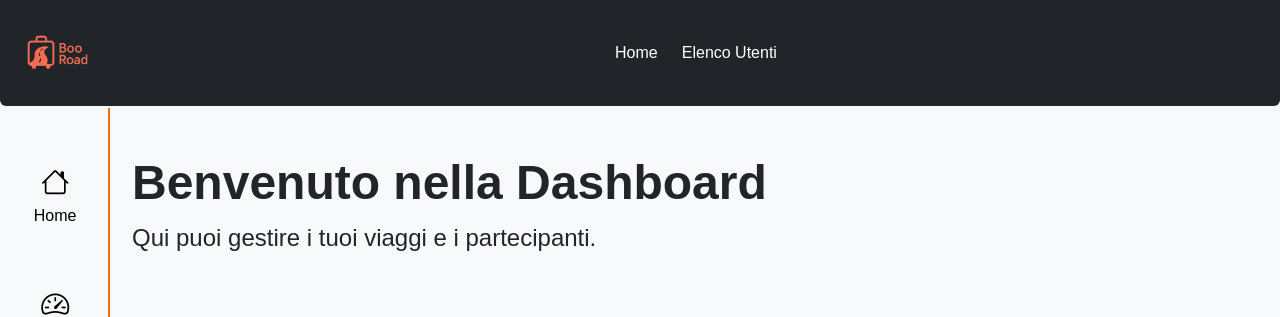
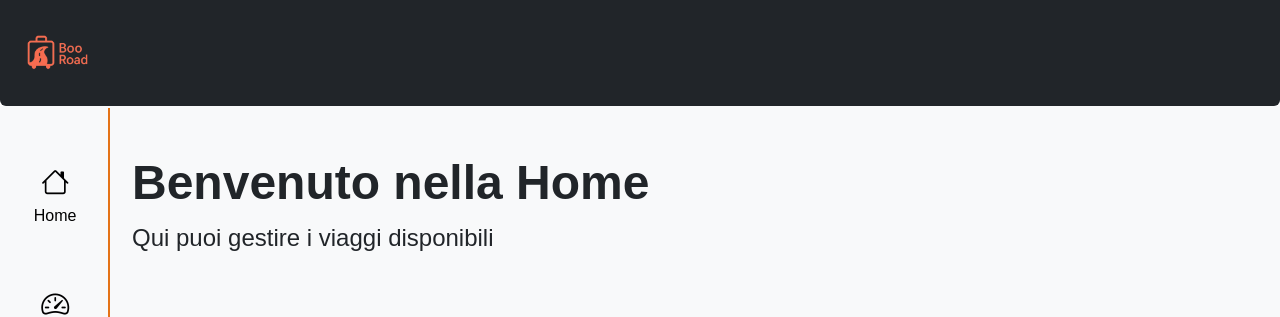
Before and after one commit to mattiacoli/BooRoad, a React (Vite) app: page / in a window 1280 px wide. Shown: the top 317 px of the page. Built offline with nearby package versions, Linux system fonts and the light colour scheme.

Commit message:
Refactor Header and Home components for improved clarity and update UsersContacts layout

```diff
--- a/src/components/Headers.jsx
+++ b/src/components/Headers.jsx
@@ -24,21 +24,7 @@ export default function Header() {
           <span className="navbar-toggler-icon"></span>
         </button>
 
-        {/* nav link */}
-        <div className="collapse navbar-collapse justify-content-center" id="collapsibleNavId">
-          <ul className="navbar-nav d-flex gap-4">
-            <li className="nav-item">
-              <NavLink className="menu_item" to={'/'}>
-                Home
-              </NavLink>
-            </li>
-            <li className="nav-item">
-              <NavLink className="menu_item" to={'/elenco_utenti'}>
-                Elenco Utenti
-              </NavLink>
-            </li>
-          </ul>
-        </div>
+        {/* Mettere SerachBar */}
 
       </nav>
 
--- a/src/pages/Home.jsx
+++ b/src/pages/Home.jsx
@@ -9,8 +9,8 @@ export default function Home() {
   return (
     <>
       <div className="container py-5 mb-4 bg-lighter rounded-3">
-        <h1 className="display-5 fw-bold">Benvenuto nella Dashboard</h1>
-        <p className="col-md-8 fs-4">Qui puoi gestire i tuoi viaggi e i partecipanti.</p>
+        <h1 className="display-5 fw-bold">Benvenuto nella Home</h1>
+        <p className="col-md-8 fs-4">Qui puoi gestire i viaggi disponibili</p>
       </div>
 
       <div className="container">
--- a/src/pages/UsersContacts.jsx
+++ b/src/pages/UsersContacts.jsx
@@ -12,6 +12,12 @@ export default function UsersContacts() {
   }
 
   return (
+    <>
+      <div className="container py-5 mb-4 bg-lighter rounded-3">
+        <h1 className="display-5 fw-bold">Benvenuto nella Dashboard</h1>
+        <p className="col-md-8 fs-4">Qui puoi gestire gli utenti e i viaggi</p>
+      </div>
+
       <div className="container mt-4">
         <h1 className="my-3">Elenco Utenti</h1>
         <hr />
@@ -66,6 +72,7 @@ export default function UsersContacts() {
 
       </div>
 
+    </>
 
 
   )
```
Lines whose indentation alone changed are shown as unchanged.
